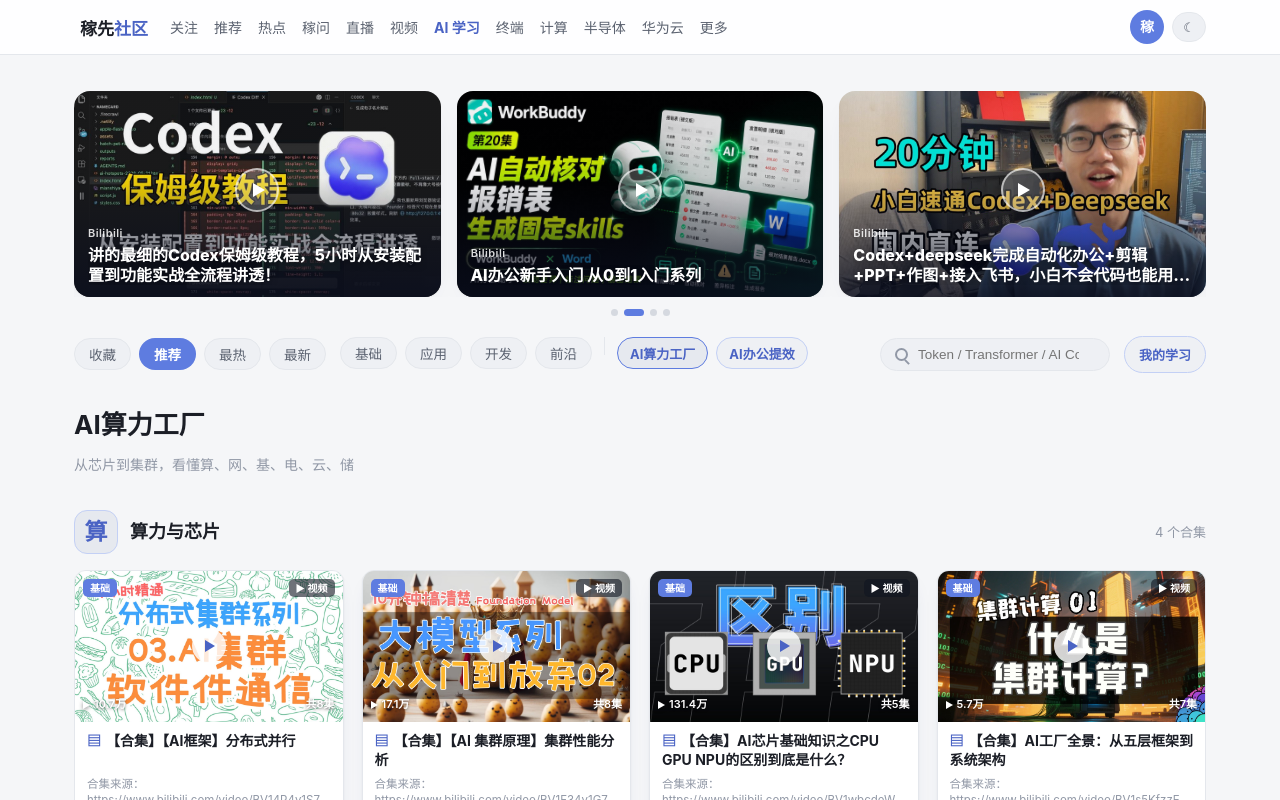
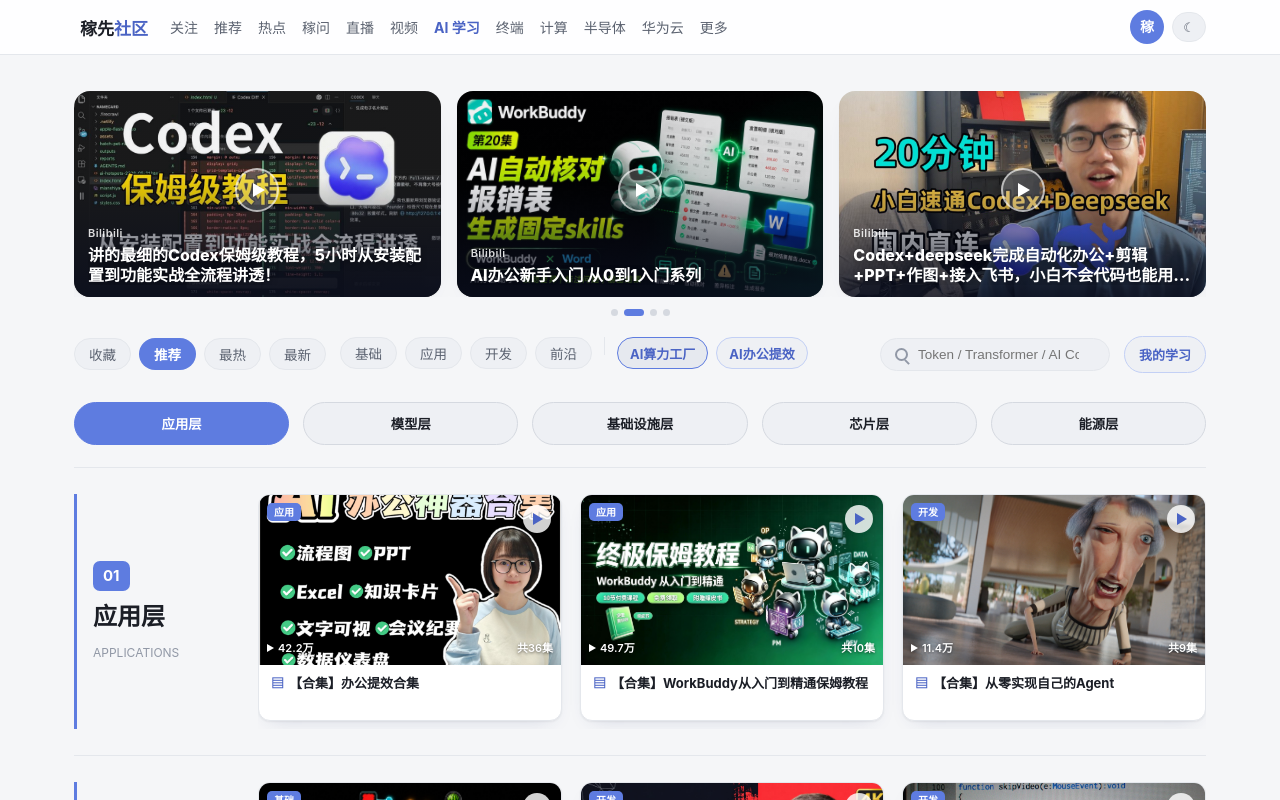
Before and after one commit to LearnAndRecordAI/jiaxianAILearning, a Vue app: page / in a window 1280 px wide. Both pictures are taken after a click on the button "AI算力工厂". Shown: the top 800 px of the page. Built offline with nearby package versions, Linux system fonts and the light colour scheme.

Commit message:
Present factory courses in five layers from applications to energy

```diff
--- a/src/components/CourseCard.vue
+++ b/src/components/CourseCard.vue
@@ -8,7 +8,7 @@ import { shareResource } from '../utils/share'
 import { boardMap } from '../data/boards'
 import { useLearning } from '../composables/useLearning'
 
-const props = defineProps<{ resource: Resource }>()
+const props = defineProps<{ resource: Resource; compact?: boolean }>()
 const { isBookmarked, toggleBookmark } = useUserState()
 const learning = useLearning()
 
@@ -41,7 +41,7 @@ async function onShare() {
 </script>
 
 <template>
-  <article class="card">
+  <article class="card" :class="{ compact }">
     <div class="cover" :class="{ clickable: hasUrl }" @click="open">
       <img v-if="cover" :src="cover" class="photo" alt="" loading="lazy" />
       <span class="mt">{{ mediaTag }}</span>
@@ -81,6 +81,11 @@ async function onShare() {
 </template>
 
 <style scoped>
+.compact .summary,.compact .meta,.compact .acts,.compact .resource-details{display:none}
+.compact .cbody{padding:10px 12px;gap:0}
+.compact .title{font-size:13px;min-height:35px}
+.compact .play{left:auto;top:10px;right:10px;transform:none;width:28px;height:28px}
+.compact .mt{display:none}
 .resource-details { font-size: 12px; line-height: 1.7; margin: 8px 0; }
 .resource-details summary { cursor: pointer; color: var(--accent-ink); }
 .resource-details p { margin: 6px 0; }
--- a/src/data/topics.json
+++ b/src/data/topics.json
@@ -2,15 +2,14 @@
   {
     "id": "ai-dc",
     "label": "AI算力工厂",
-    "description": "算力与数据中心",
-    "resourceIds": ["basics-12", "basics-13", "basics-14", "basics-15", "basics-16", "basics-17", "basics-18", "basics-19", "basics-20", "basics-21"],
+    "description": "应用、模型、基础设施、芯片、能源",
+    "resourceIds": ["tools-09", "tools-06", "dev-11", "basics-03", "dev-10", "dev-14", "basics-12", "basics-13", "basics-14", "basics-15", "basics-16", "basics-17", "basics-18", "basics-19", "basics-20", "basics-21"],
     "sections": [
-      { "label": "算", "title": "算力与芯片", "resourceIds": ["basics-19", "basics-13", "basics-14", "basics-20"] },
-      { "label": "网", "title": "集群互联", "resourceIds": ["basics-15", "basics-13", "basics-14"] },
-      { "label": "基", "title": "机房与设施", "resourceIds": ["basics-18", "basics-16", "basics-21", "basics-12"] },
-      { "label": "电", "title": "供电与能效", "resourceIds": ["basics-16", "basics-21"] },
-      { "label": "云", "title": "云平台与调度", "resourceIds": [] },
-      { "label": "储", "title": "存储与数据", "resourceIds": ["basics-17", "basics-12"] }
+      { "label": "应用层", "title": "APPLICATIONS", "resourceIds": ["tools-09", "tools-06", "dev-11"] },
+      { "label": "模型层", "title": "MODELS", "resourceIds": ["basics-03", "dev-10", "dev-14"] },
+      { "label": "基础设施层", "title": "INFRASTRUCTURE", "resourceIds": ["basics-15", "basics-13", "basics-14", "basics-18", "basics-20"] },
+      { "label": "芯片层", "title": "CHIPS", "resourceIds": ["basics-19", "basics-17", "basics-12"] },
+      { "label": "能源层", "title": "ENERGY", "resourceIds": ["basics-16", "basics-21"] }
     ]
   },
   {
--- a/src/views/HomeView.vue
+++ b/src/views/HomeView.vue
@@ -1,5 +1,5 @@
 <script setup lang="ts">
-import { computed } from 'vue'
+import { computed, ref } from 'vue'
 import { useResources } from '../composables/useResources'
 import { useUserState } from '../composables/useUserState'
 import { statsFor } from '../utils/stats'
@@ -13,12 +13,17 @@ const { bookmarks } = useUserState()
 const emit = defineEmits<{ (e: 'learning'): void }>()
 
 const SORTS = ['fav', 'recommend', 'hot', 'new']
+const selectedLayer = ref('应用层')
+function jumpToLayer(label: string) {
+  selectedLayer.value = label
+  document.getElementById(`factory-${label}`)?.scrollIntoView({ behavior: 'smooth', block: 'start' })
+}
 const factorySections = computed(() => {
   if (home.topic !== 'ai-dc') return []
   const sections = topics.find(t => t.id === 'ai-dc')?.sections ?? []
   return sections.map(section => ({
     ...section,
-    resources: list.value.filter(resource => section.resourceIds.includes(resource.id)),
+    resources: section.resourceIds.flatMap(id => list.value.filter(resource => resource.id === id)),
   }))
 })
 
@@ -48,18 +53,17 @@ const emptyHint = computed(() =>
     <HomeBanner />
     <HomeToolbar @learning="emit('learning')" />
     <div v-if="home.topic === 'ai-dc'" class="factory">
-      <header class="factory-heading">
-        <h1>AI算力工厂</h1>
-        <p>从芯片到集群，看懂算、网、基、电、云、储</p>
-      </header>
-      <section v-for="section in factorySections" :key="section.label" class="factory-section" :aria-label="section.title">
+      <nav class="layer-tabs" aria-label="五层分类导航">
+        <button v-for="section in factorySections" :key="section.label" :class="{ selected: selectedLayer === section.label }" :aria-pressed="selectedLayer === section.label" @click="jumpToLayer(section.label)">{{ section.label }}</button>
+      </nav>
+      <section v-for="(section, index) in factorySections" :id="`factory-${section.label}`" :key="section.label" class="factory-section" :aria-label="section.label">
         <header class="section-heading">
-          <span class="section-symbol">{{ section.label }}</span>
-          <h2>{{ section.title }}</h2>
-          <span class="section-count">{{ section.resources.length }} 个合集</span>
+          <span class="section-number">{{ String(index + 1).padStart(2, '0') }}</span>
+          <h2>{{ section.label }}</h2>
+          <span class="section-english">{{ section.title }}</span>
         </header>
         <div v-if="section.resources.length" class="factory-row">
-          <CourseCard v-for="r in section.resources" :key="r.id" :resource="r" />
+          <CourseCard v-for="r in section.resources" :key="r.id" :resource="r" compact />
         </div>
         <p v-else class="section-empty">{{ home.query ? '没有匹配的合集，试试其他关键词。' : '优质合集筹备中，敬请期待。' }}</p>
       </section>
@@ -72,19 +76,19 @@ const emptyHint = computed(() =>
 </template>
 
 <style scoped>
-.factory-heading{padding:24px 0 12px}
-.factory-heading h1{font-size:26px;margin:0 0 8px;color:var(--ink)}
-.factory-heading p{color:var(--muted);font-size:14px;margin:0}
-.factory-section{padding:22px 0 28px;border-bottom:1px solid var(--border)}
-.section-heading{display:flex;align-items:center;gap:12px;margin-bottom:16px}
-.section-symbol{display:grid;place-items:center;width:44px;height:44px;border-radius:13px;background:var(--surface-3);color:var(--accent-ink);border:1px solid var(--accent-line);font-size:23px;font-weight:700;flex:none}
-.section-heading h2{font-size:18px;margin:0;color:var(--ink)}
-.section-count{margin-left:auto;font-size:13px;color:var(--muted)}
-.factory-row{display:grid;grid-auto-flow:column;grid-auto-columns:calc((100% - 54px)/4);gap:18px;overflow-x:auto;padding-bottom:8px;scroll-snap-type:x proximity}
+.layer-tabs{display:flex;gap:14px;padding:22px 0;overflow-x:auto;border-bottom:1px solid var(--border)}
+.layer-tabs button{flex:1;min-width:115px;border-radius:24px;border:1px solid var(--border-strong);background:var(--surface-2);color:var(--ink);padding:11px 20px;font-weight:600;cursor:pointer}
+.layer-tabs button.selected{background:var(--accent);border-color:var(--accent);color:white}
+.factory-section{display:grid;grid-template-columns:160px minmax(0,1fr);gap:24px;padding:26px 0;border-bottom:1px solid var(--border);scroll-margin-top:90px}
+.section-heading{display:flex;flex-direction:column;align-items:flex-start;justify-content:center;gap:10px;border-left:3px solid var(--accent);padding-left:16px}
+.section-number{border-radius:7px;background:var(--accent);color:white;padding:3px 10px;font-size:15px;font-weight:700}
+.section-heading h2{font-size:24px;margin:0;color:var(--ink);line-height:1.3}
+.section-english{font-size:12px;color:var(--muted);overflow-wrap:anywhere}
+.factory-row{display:grid;grid-auto-flow:column;grid-auto-columns:calc((100% - 36px)/3);gap:18px;overflow-x:auto;padding-bottom:8px;scroll-snap-type:x proximity}
 .factory-row>*{scroll-snap-align:start;min-width:0}
 .section-empty{padding:24px;color:var(--muted);background:var(--surface);border:1px dashed var(--border-strong);border-radius:12px;font-size:14px;margin:0}
-@media(max-width:900px){.factory-row{grid-auto-columns:calc((100% - 36px)/3)}}
-@media(max-width:620px){.factory-row{grid-auto-columns:78%;gap:12px}.factory-heading h1{font-size:22px}.section-heading h2{font-size:16px}}
+@media(max-width:900px){.factory-section{grid-template-columns:120px minmax(0,1fr);gap:16px}.factory-row{grid-auto-columns:calc((100% - 18px)/2)}}
+@media(max-width:620px){.factory-section{display:block;scroll-margin-top:75px}.section-heading{flex-direction:row;align-items:center;margin-bottom:14px;gap:10px;padding-left:10px}.section-heading h2{font-size:18px}.section-english{font-size:10px}.factory-row{grid-auto-columns:78%;gap:12px}.layer-tabs{gap:8px}.layer-tabs button{min-width:100px;padding:9px 14px}}
 .home {
   padding-bottom: 40px;
 }
```
Also changed, not shown: 1 other file (tests, documents, lock files or other folders).
